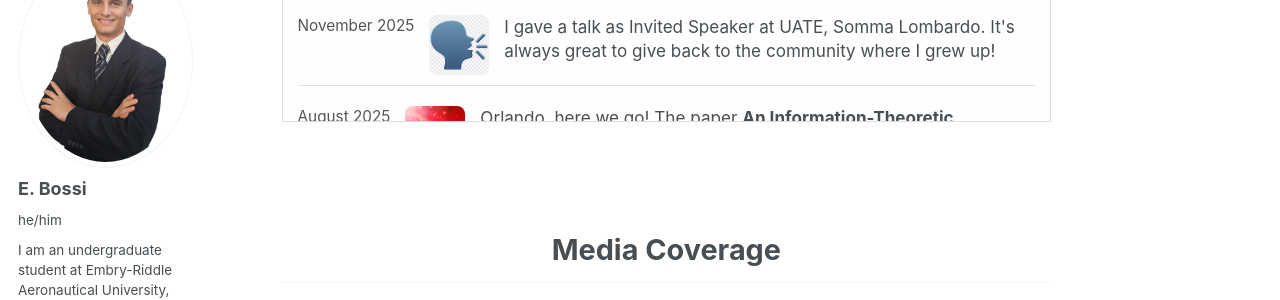
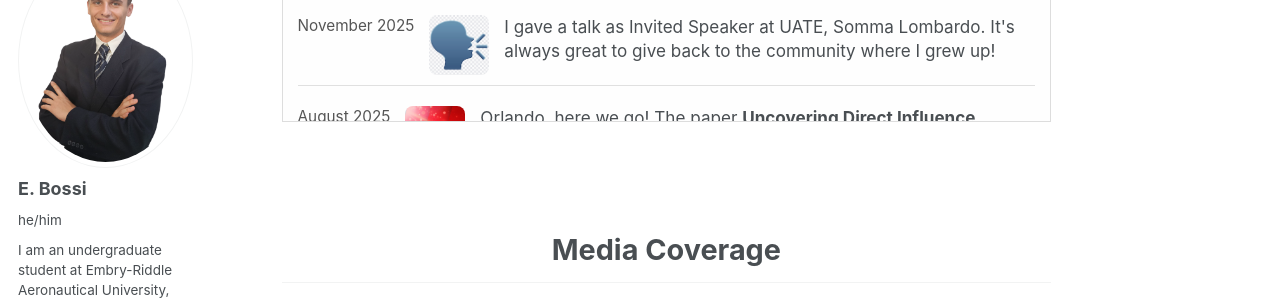
Before and after one commit to bossiemanuele/bossiemanuele.github.io, a Jekyll site: the page built from _pages/about.md, in a window 1280 px wide and 900 px high, scrolled down 922 px. Shown: the part 153-453 px from the top of the window. Built offline with Jekyll 4.4.1, drawn with Linux system fonts in a browser that asks for light colours.

Commit message:
Update about.md

```diff
--- a/_pages/about.md
+++ b/_pages/about.md
@@ -182,7 +182,7 @@ My **research interests** focus on *data-driven discovery and control of complex
       <div class="news-date">August 2025</div>
       <img src="\images\aiaa_scitech.jpg" alt="News icon" class="news-image">
       <div class="news-text">
-        Orlando, here we go! The paper <b>An Information-Theoretic Framework for Modeling Aircraft Actual Takeoff Weight (ATOW)</b> has been accepted for publication at the <b>AIAA SciTech Forum 2026</b>. I will present at AIAA SciTech 2026 in Orlando!
+        Orlando, here we go! The paper <b>Uncovering Direct Influence Networks of Takeoff Weight: Network Science and Information Theoretic Approach</b> has been accepted for publication at the <b>AIAA SciTech Forum 2026</b>. I will present at AIAA SciTech 2026 in Orlando!
       </div>
     </div>
 
```
